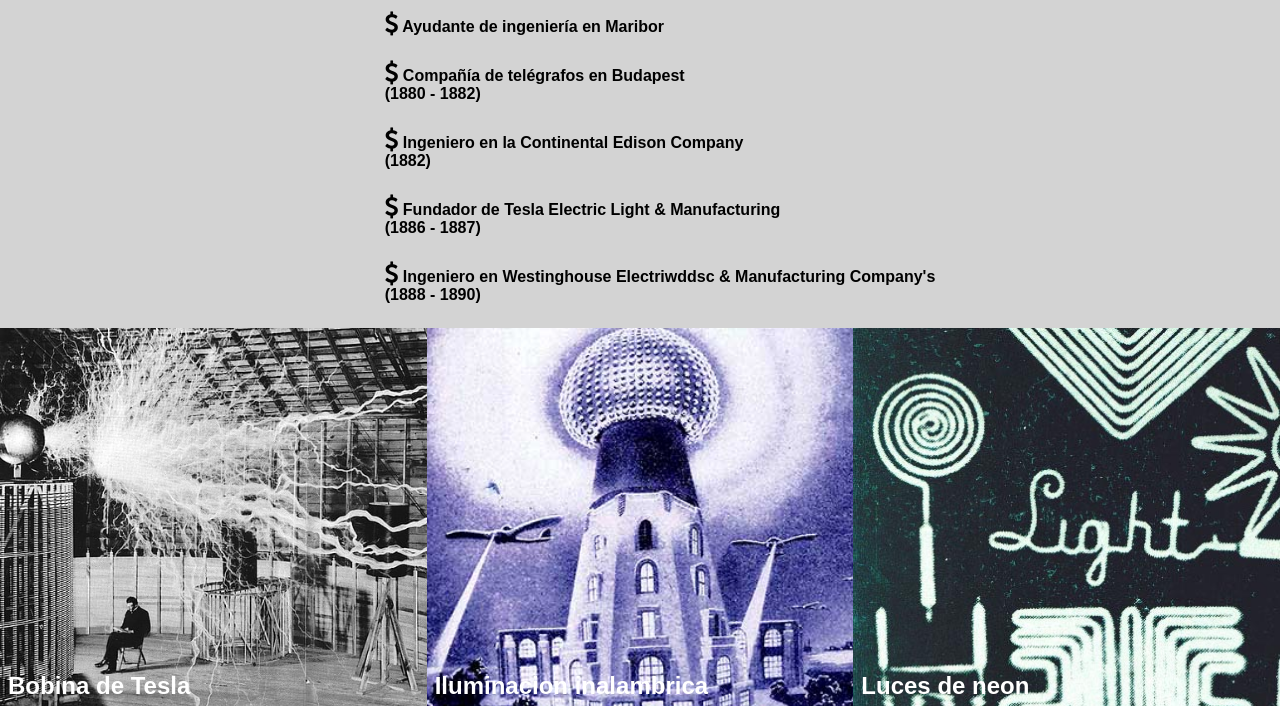
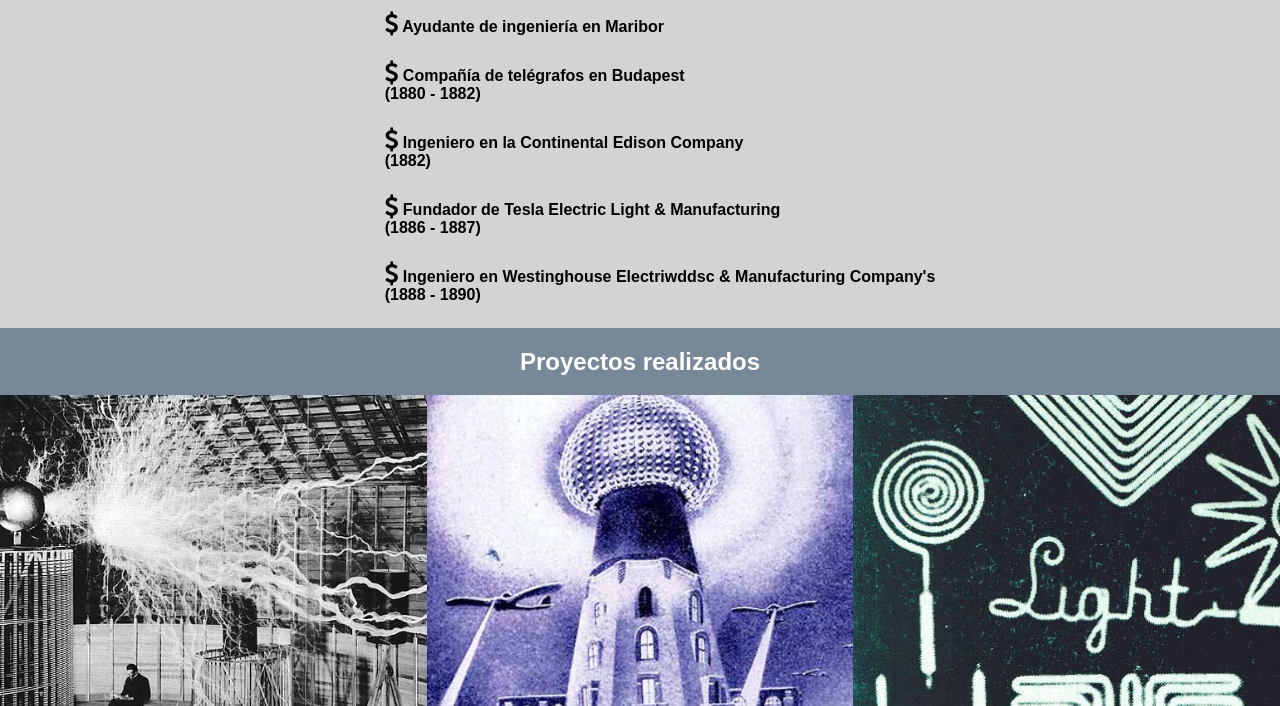
Before and after one commit to jonathan-yanez-23/proyectos-practicas, a plain HTML site: page index.html in a window 1280 px wide. Shown: the part 614-1320 px from the top of the page. Drawn offline with Linux system fonts and the light colour scheme.

Commit message:
Ultima modificacion de css realizada

```diff
--- a/index.html
+++ b/index.html
@@ -58,6 +58,8 @@
         </ul>
     </div>
 
+    <div class="proyectos">
+        <h2 class="proyectos__titulo">Proyectos realizados</h2>
         <div class="proyectos-realizados">
             <!-- <h2 class="proyectos-realizados__titulo">Proyectos realizados</h2> -->
             <div class="proyecto-realizado bobina-tesla">
@@ -81,5 +83,6 @@
                 <h2 class="proyecto-realizado__titulo">Turbina de Tesla</h2>
             </div>
         </div>
+    </div>
 </body>
 </html>
--- a/sass/style.scss
+++ b/sass/style.scss
@@ -94,6 +94,18 @@ body{
     }
 }
 
+
+
+.proyectos{
+    display: flex;
+    flex-direction: column;
+    background-color: lightslategray;
+    &__titulo{
+        color: white;
+        align-self: center;
+    }
+}
+
 .proyectos-realizados{
     background-color: lightslategray;
     display: flex;
@@ -142,9 +154,7 @@ body{
 
 // Telefono landscape
 @media screen and (min-width: 600px) and (orientation: landscape){
-
     .proyectos-realizados{
-        background-color: lightslategray;
         display: flex;
         flex-direction: row;
         flex-wrap: wrap;
```
Also changed, not shown: sass/style.css, 1 other file. Lines whose indentation alone changed are shown as unchanged.
